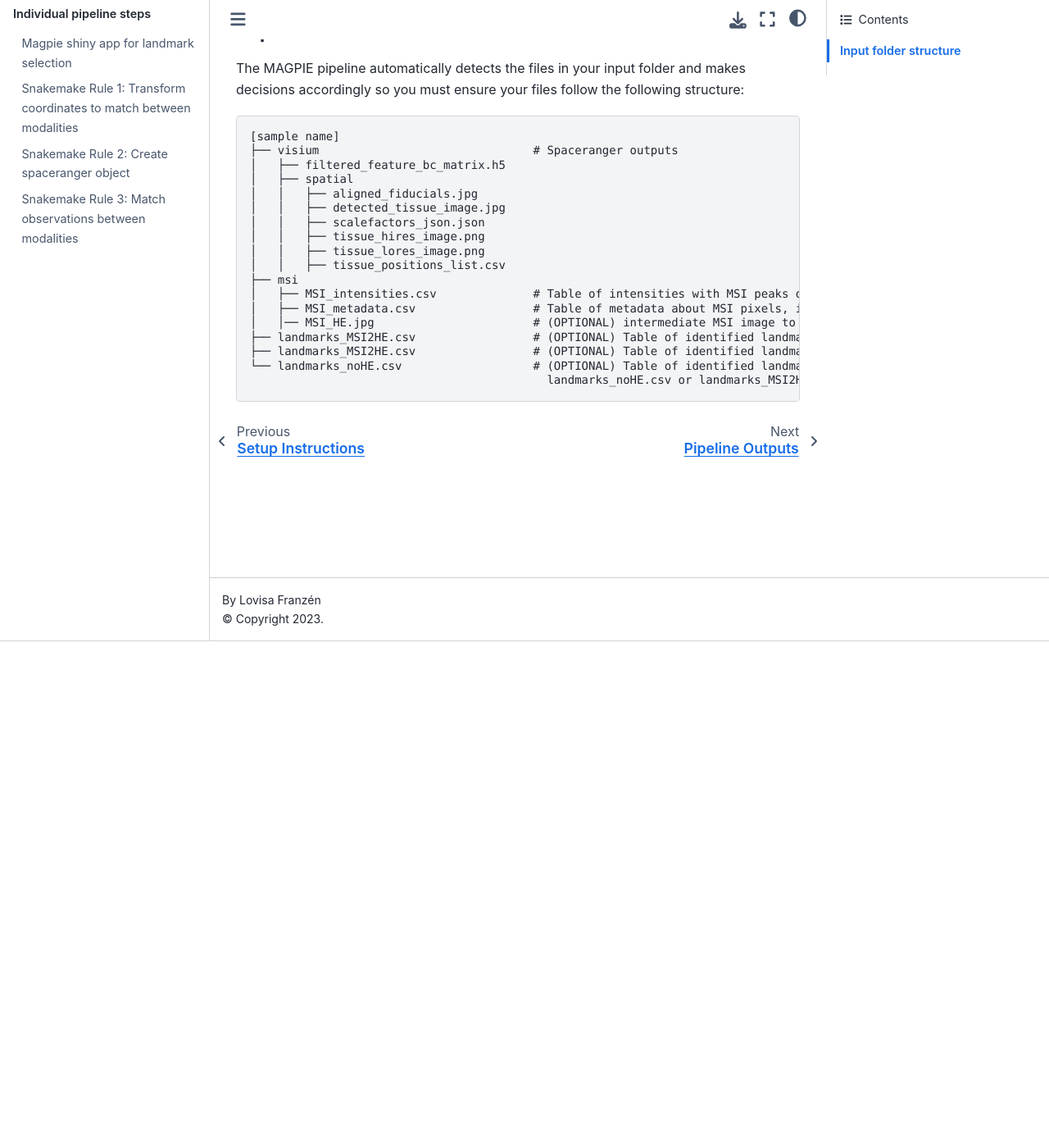
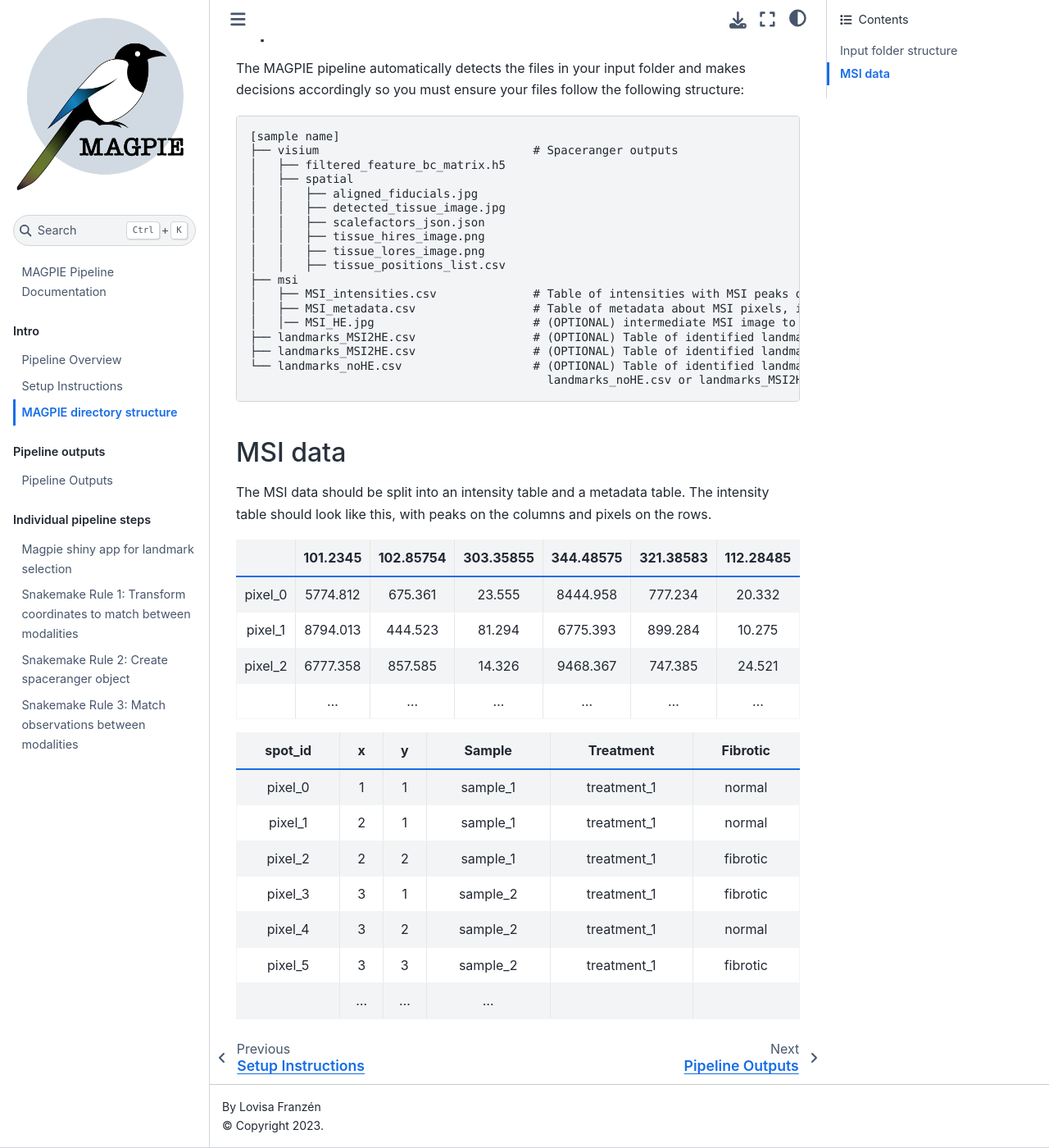
Before and after one commit to Core-Bioinformatics/magpie, a Jupyter Book: the page built from docs/inputs.md, in a window 1280 px wide and 1400 px high, scrolled down 618 px. Shown: the whole window at 82% size. Built offline with Jupyter Book 1.0.4 settings and Sphinx 7.4.7 and the Sphinx Book theme 1.1.4, drawn with Linux system fonts in a browser that asks for light colours.

Commit message:
Add extra info about inputs to documentation

```diff
--- a/docs/inputs.md
+++ b/docs/inputs.md
@@ -41,3 +41,24 @@
     ├── landmarks_MSI2HE.csv                 # (OPTIONAL) Table of identified landmarks between MSI H&E and Visium H&E image (added by shiny app or identified externally)
     └── landmarks_noHE.csv                   # (OPTIONAL) Table of identified landmarks between MSI image and Visium H&E (added by shiny app or identified externally).
                                                landmarks_noHE.csv or landmarks_MSI2HE.csv and landmarks_MSI2HE.csv are required for coregistration.
+
+## MSI data
+
+The MSI data should be split into an intensity table and a metadata table. The intensity table should look like this, with peaks on the columns and pixels on the rows.
+
+|    |101.2345   |  102.85754 | 303.35855   | 344.48575  | 321.38583  | 112.28485 |
+|:---:|:---:|:---:|:---:|:---:|:---:|:---: |
+|pixel_0| 5774.812  | 675.361  | 23.555  | 8444.958  | 777.234  | 20.332  |
+|pixel_1| 8794.013  | 444.523  | 81.294  | 6775.393  | 899.284  | 10.275  |
+|pixel_2| 6777.358  | 857.585  | 14.326  | 9468.367  | 747.385  | 24.521  |
+|| ...  | ...  | ...  | ...  | ... | ... |
+
+| spot_id           | x   | y   | Sample   | Treatment | Fibrotic |
+| :---:        | :---:       | :---:       | :---:       | :---:   | :---: |
+| pixel_0 | 1        | 1        | sample_1        | treatment_1 | normal |
+| pixel_1 | 2        | 1        | sample_1        | treatment_1 | normal |
+| pixel_2 | 2        | 2        | sample_1       | treatment_1 | fibrotic |
+| pixel_3 | 3        | 1        | sample_2       | treatment_1 | fibrotic |
+| pixel_4 | 3        | 2        | sample_2       | treatment_1 | normal |
+| pixel_5 | 3        | 3        | sample_2       | treatment_1 | fibrotic |
+|| ...  | ...  | ...  |
```
Also changed, not shown: 5 other files.
